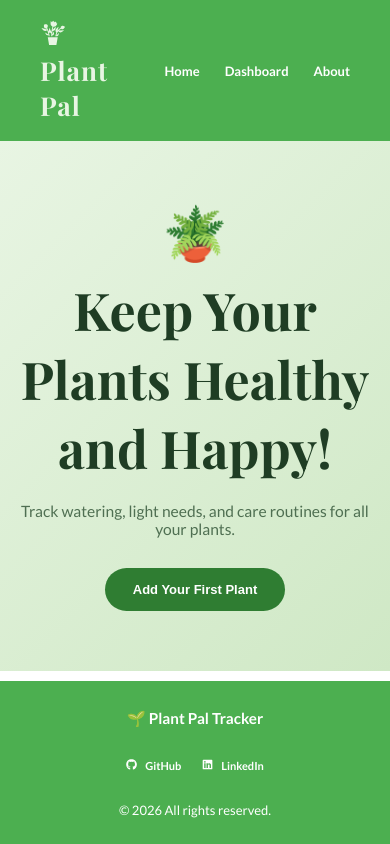
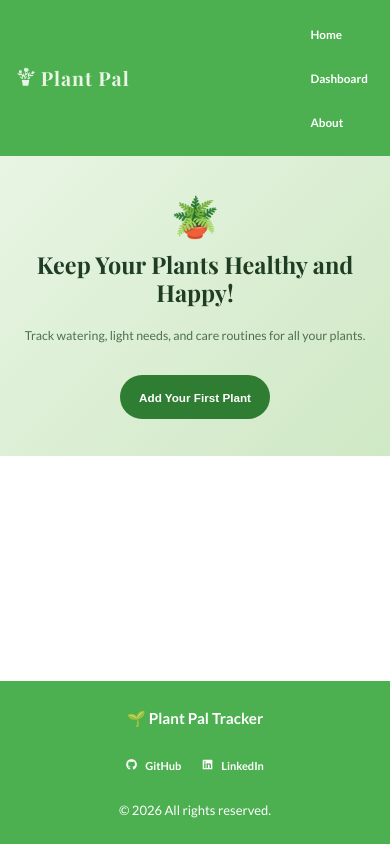
Before and after one commit to Cchristineee/plant-pal-tracker, a React (Vite) app: page / in a window 390 px wide. Built offline with nearby package versions, Linux system fonts and the light colour scheme.

Commit message:
Fixed margins so it could adapt to mobile screens

```diff
--- a/src/components/Navbar/Navbar.css
+++ b/src/components/Navbar/Navbar.css
@@ -2,10 +2,12 @@
 
 .Navbar {
     background-color: #4CAF50;
-    padding: 18px 40px;
+    padding: 18px clamp(1rem, 5vw, 40px);
     display: flex;
     justify-content: space-between;
     align-items: center;
+    gap: 1rem;
+    flex-wrap: wrap;
 }
 
 .body {
@@ -20,31 +22,49 @@
 .Navbar a {
     color: white;
     text-decoration: none;
-    margin-left: 25px;
+    margin-left: clamp(0.5rem, 3vw, 25px);
     font-weight: 600;
     transition: 0.2s ease;
+    padding: 0.5rem;
+    border-radius: 4px;
+    min-height: 44px;
+    display: flex;
+    align-items: center;
 }
 
 .Navbar a:hover {
     opacity: 0.8;
+    background-color: rgba(255,255,255,0.1);
 }
 
 .logo {
-    font-size: 2rem;
+    font-size: clamp(1.5rem, 5vw, 2rem);
     font-weight: 700;
     letter-spacing: 1px;
     font-family: 'Playfair Display', 'Lato', sans-serif;
     color: #e8f5e3;
+    white-space: nowrap;
+}
+
+@media (max-width: 640px) {
+    .Navbar {
+        padding: 12px clamp(0.5rem, 4vw, 20px);
+    }
+
+    .Navbar a {
+        margin-left: 0;
+        font-size: 0.9rem;
+    }
 }
 
 .hero {
     background: linear-gradient(135deg, #e8f5e3, #cfe8c5);
-    min-height: 420px;
+    min-height: clamp(300px, 80vh, 500px);
     display: flex;
     align-items: center;
     justify-content: center;
     text-align: center;
-    padding: 60px 20px;
+    padding: clamp(2rem, 5vw, 60px) clamp(1rem, 5vw, 20px);
 }
 
 .hero-content {
@@ -52,30 +72,45 @@
 }
 
 .hero-logo {
-    font-size: 4rem;
+    font-size: clamp(2.5rem, 10vw, 4rem);
     margin-bottom: 10px;
 }
 
 .hero h1 {
-    font-size: 4rem;
+    font-size: clamp(1.8rem, 6vw, 4rem);
     color: #1f3d24;
     margin: 0;
     font-family: 'Playfair Display', 'Lato', sans-serif;
+    line-height: 1.2;
 }
 
 .hero p {
-    font-size: 1.2rem;
+    font-size: clamp(0.95rem, 2.5vw, 1.2rem);
     color: #4f6f52;
     margin: 20px 0 30px;
+    line-height: 1.5;
 }
 
 .hero button {
     background-color: #2f7d32;
     color: white;
     border: none;
-    padding: 14px 28px;
+    padding: clamp(0.75rem, 2vw, 14px) clamp(1.5rem, 4vw, 28px);
     border-radius: 999px;
-    font-size: 1rem;
+    font-size: clamp(0.9rem, 2vw, 1rem);
     font-weight: 600;
     cursor: pointer;
+    min-height: 44px;
+    transition: 0.2s ease;
 }
+
+.hero button:hover {
+    background-color: #1e5e1f;
+    transform: scale(1.05);
+}
+
+@media (max-width: 480px) {
+    .hero {
+        min-height: 300px;
+    }
+}
```
